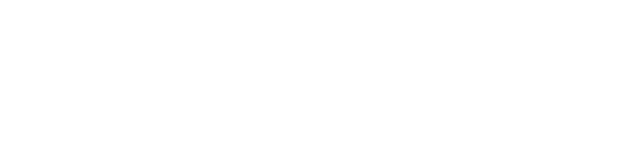
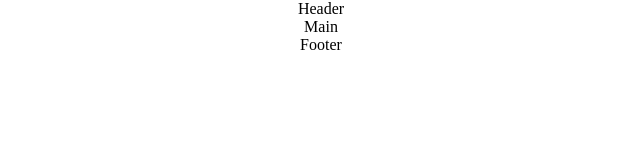
Before and after one commit to GarryProhor/garryprohor-JSFEPRESCHOOL2023-Q2, a plain HTML site: page library/index.html in a window 1280 px wide. Shown: the whole page, without its empty margins (319-959 px from the left). Drawn offline with Linux system fonts and the light colour scheme.

Commit message:
feat: init page layout

```diff
--- a/library/index.html
+++ b/library/index.html
@@ -9,7 +9,17 @@
     <title>Brooklyn Public Library</title>
 </head>
 <body>
-
+<div class="container">
+    <header>
+        Header
+    </header>
+    <main>
+        Main
+    </main>
+    <footer>
+        Footer
+    </footer>
+</div>
 <script src="main.js"></script>
 </body>
 </html>
--- a/library/style.css
+++ b/library/style.css
@@ -103,3 +103,11 @@
     --font-wheith-1: 400;
     --font-wheith-2: 700;
 }
+
+.container {
+    max-width: 1440px;
+    display: flex;
+    flex-direction: column;
+    align-items: center;
+    margin: 0 auto;
+}
```
